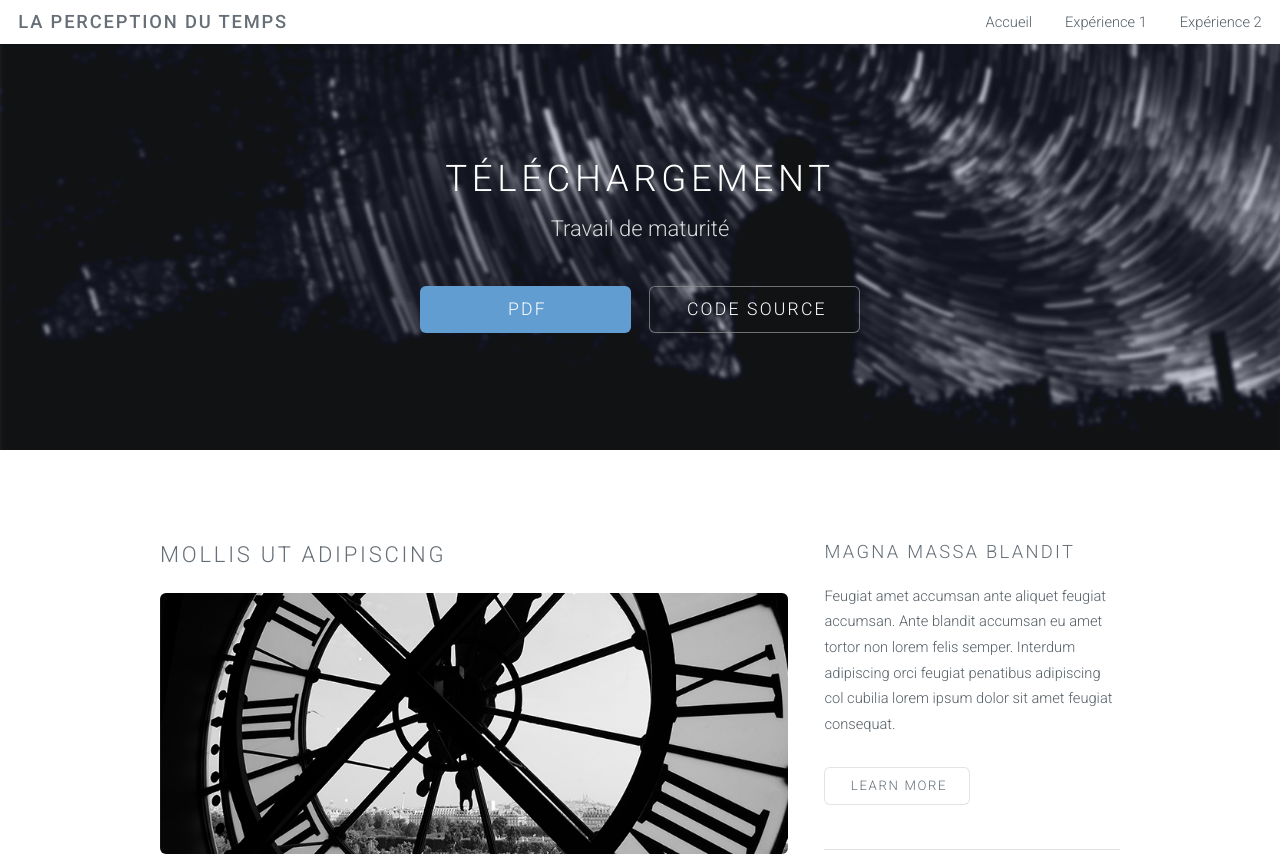
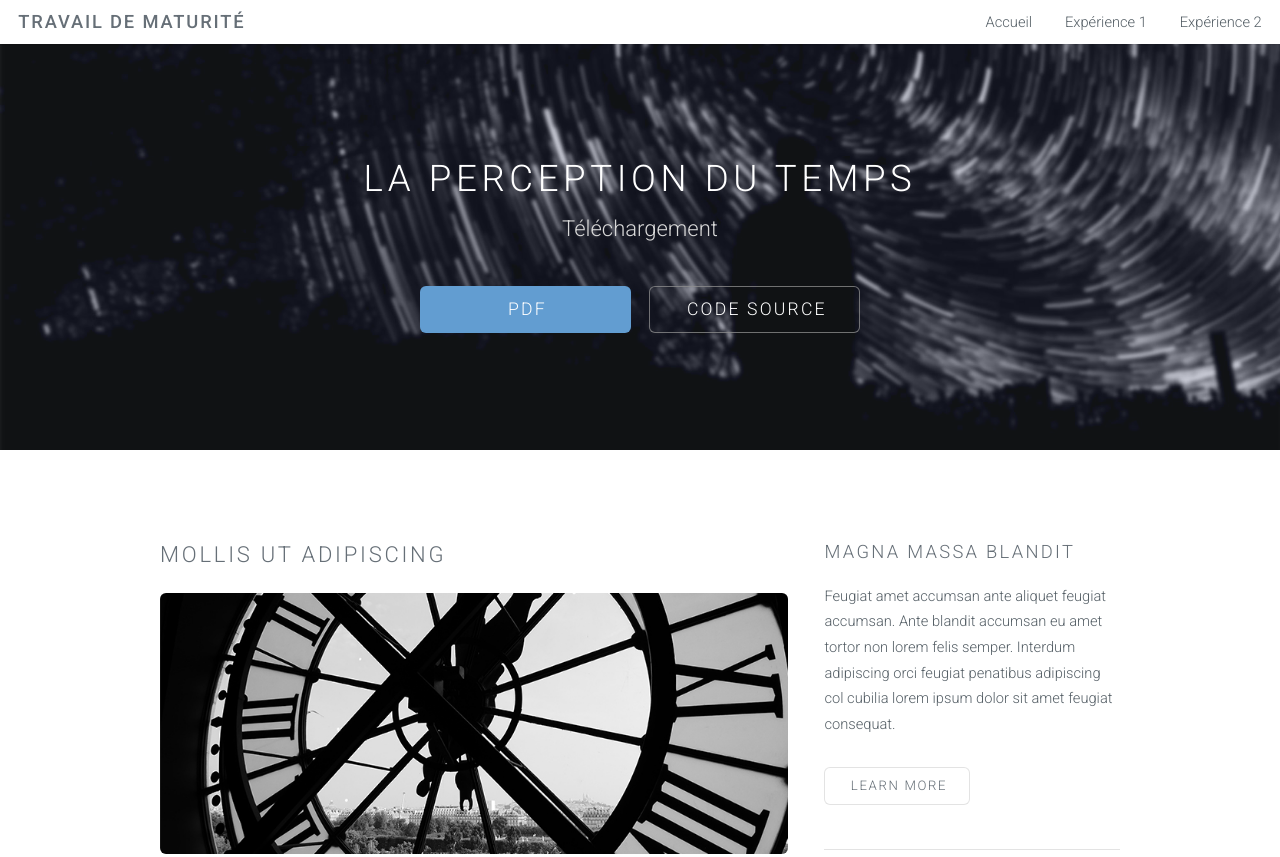
Before and after one commit to Temporalite/Temporalite.github.io, a plain HTML site: page index.html in a window 1280 px wide. Shown: the top 857 px of the page. Drawn offline with Linux system fonts and the light colour scheme.

Commit message:
réorganisation des titres

```diff
--- a/index.html
+++ b/index.html
@@ -45,7 +45,7 @@
 
 		<!-- Header -->
 			<header id="header" class="skel-layers-fixed">
-				<h1><a href="#">La perception du temps</a></h1>
+				<h1><a href="#">Travail de maturité</a></h1>
 				<nav id="nav">
 					<ul>
 						<li><a href="index.html">Accueil</a></li>
@@ -60,8 +60,8 @@
 		<!-- Banner -->
 			<section id="banner">
 				<div class="inner">
-					<h2>Téléchargement</h2>
-					<p>Travail de maturité <!-- <a href="http://templated.co">TEMPLATED</a></p> -->
+					<h2>La perception du temps</h2>
+					<p>Téléchargement <!-- <a href="http://templated.co">TEMPLATED</a></p> -->
 					<ul class="actions">
 						<li><a href="https://github.com/Temporalite/TM/raw/master/latex/TM.pdf" class="button big special">PDF</a></li>
 						<li><a href="https://github.com/Temporalite/TM" class="button big alt">Code source</a></li>
```
